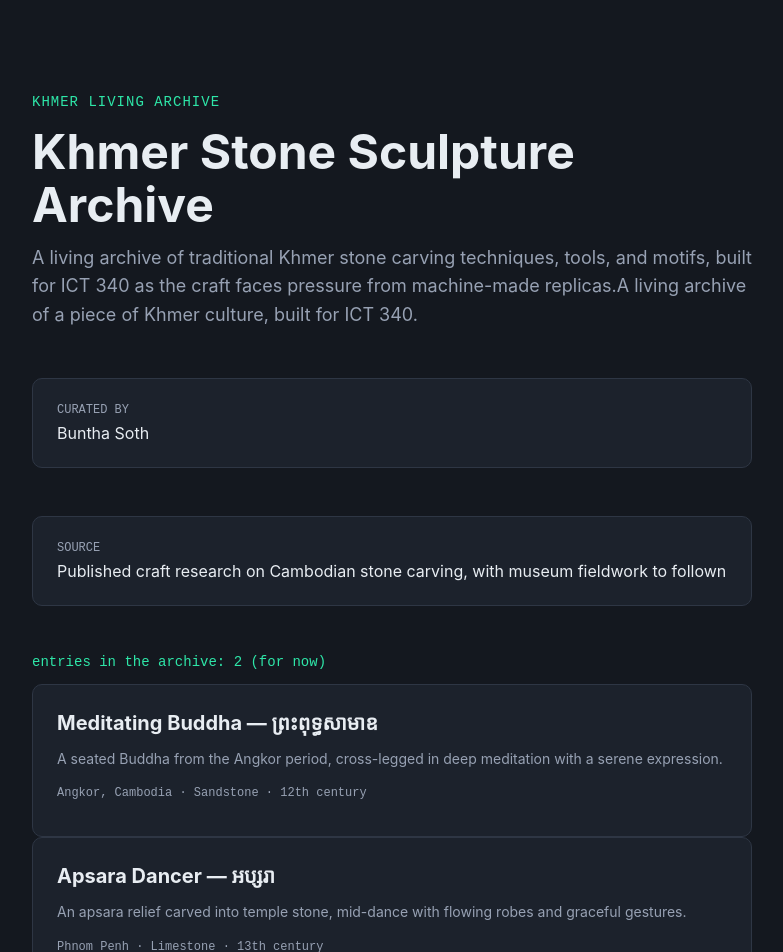
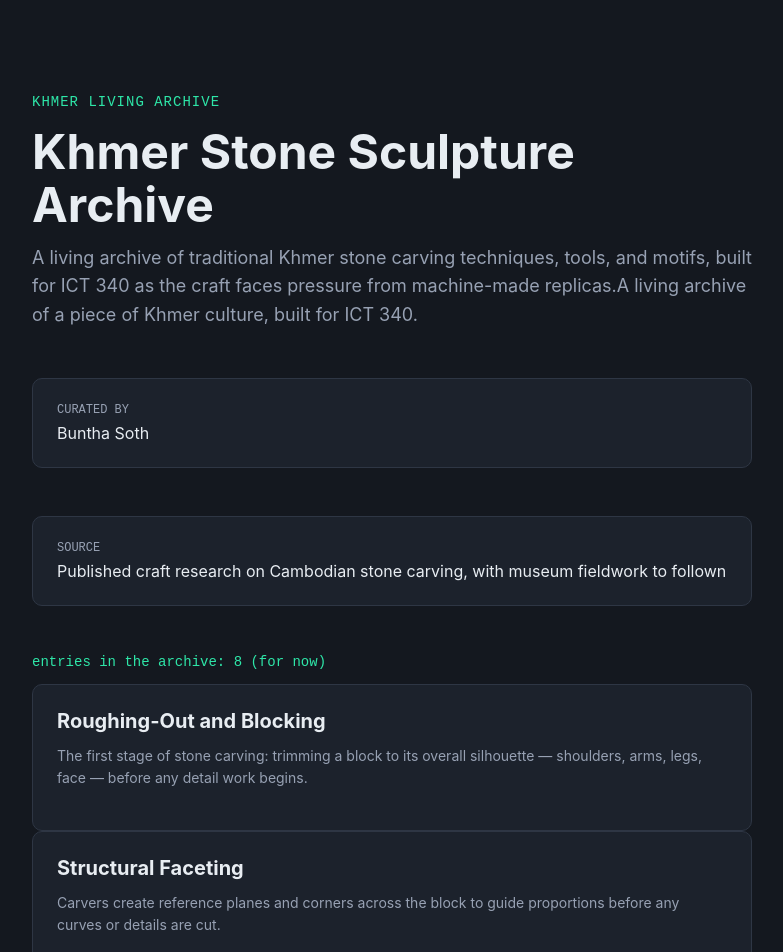
Before and after one commit to bun-tha/khmer-sculture-archive, a Next.js app: page / in a window 1280 px wide. Shown: the top 952 px of the page, without its empty margins (248-1031 px from the left). Built offline with nearby package versions, Linux system fonts and the light colour scheme.

Commit message:
sprint 1: wire browse page to real entry data [AI-assisted]

```diff
--- a/app/page.js
+++ b/app/page.js
@@ -1,22 +1,7 @@
-import collection from "../collection.config.js";
-import EntryCard from "../components/EntryCard.js";
+   import collection from "../collection.config.js";
+   import EntryCard from "../components/EntryCard.js";
+   import { entries } from "../data/entries.js";
 
-const entries = [
-  {
-    title: "Meditating Buddha — ព្រះពុទ្ធសាមាឧ",
-    description: "A seated Buddha from the Angkor period, cross-legged in deep meditation with a serene expression.",
-    location: "Angkor, Cambodia",
-    material: "Sandstone",
-    era: "12th century",
-  },
-  {
-    title: "Apsara Dancer — អប្សរា",
-    description: "An apsara relief carved into temple stone, mid-dance with flowing robes and graceful gestures.",
-    location: "Phnom Penh",
-    material: "Limestone",
-    era: "13th century",
-  },
-];
 
 const styles = {
   wrap: {
```
